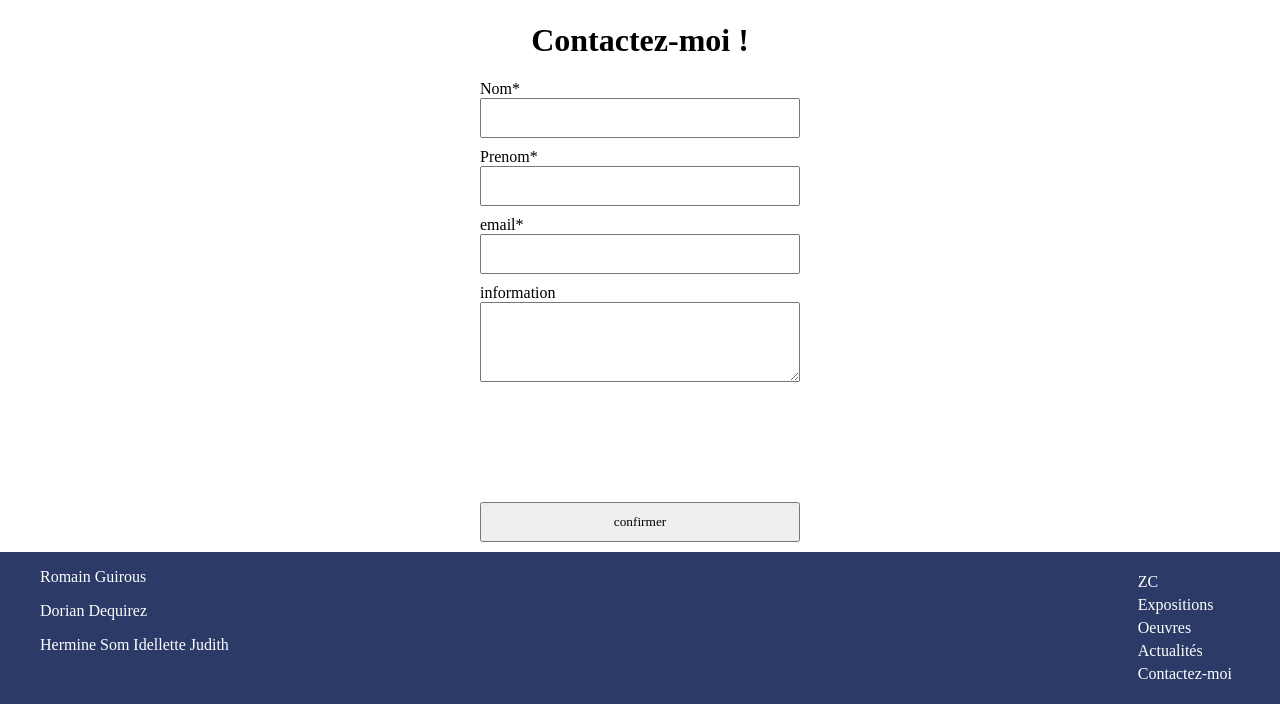
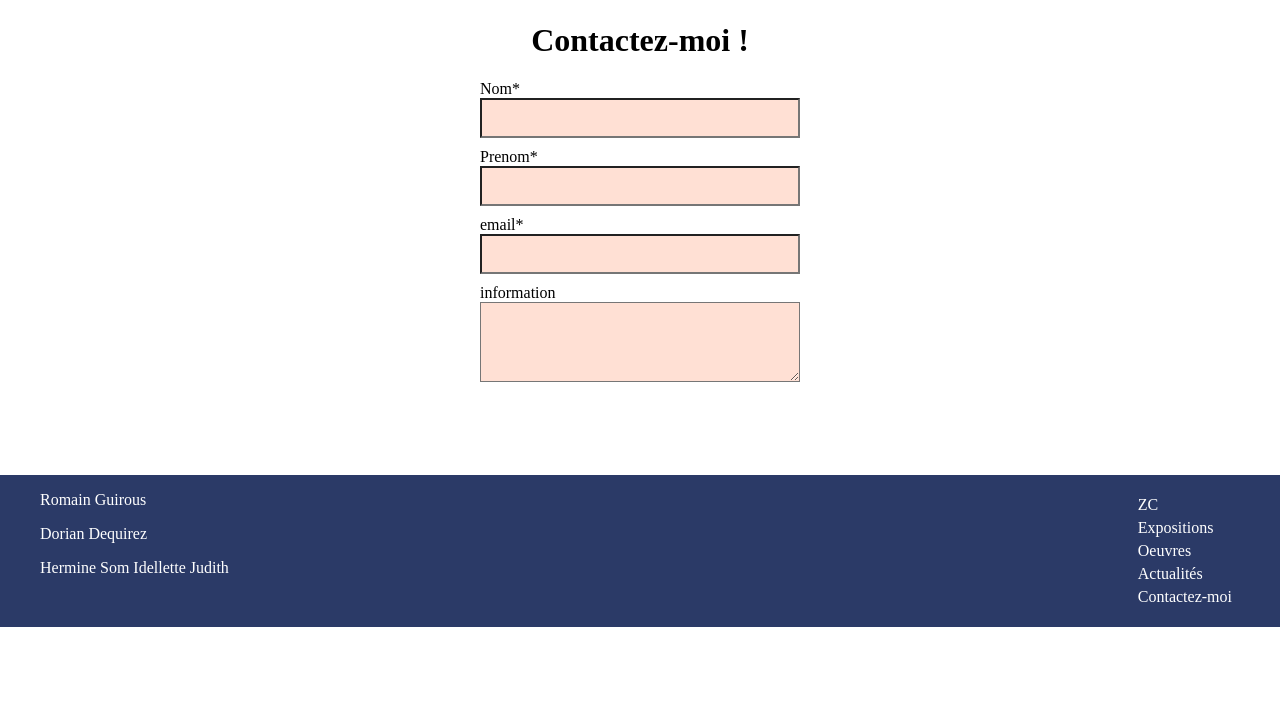
Before and after one commit to RomainGuirous/WCS-project1, a PHP site: page /contact.html in a window 1280 px wide; the page is wider, and only the part inside the window is pictured. Shown: the part 173-877 px from the top of that part. After the commit the page ends 800 px from the top of that part, so only its background shows below. Run offline with PHP 8.4, Linux system fonts and the light colour scheme.

Commit message:
modif css avant pres

```diff
--- a/contact.css
+++ b/contact.css
@@ -1,46 +1,57 @@
 @import url(style.css);
 
 
-.contact{
+.contact {
     display: flex;
     flex-direction: column;
     margin: auto 25%;
 }
 
-input{
+input {
     margin-bottom: 10px;
     height: 5vh;
 }
+.background-secondary-color{
+    background-color: var(--secondary-color);
+}
 
-.description{
+.description {
     height: 10vh;
     margin-bottom: 15vh;
 }
 
-label{
+label {
     align-content: center;
     justify-content: center;
     align-items: center;
 
 }
 
-.input-form{
+.input-form {
     margin-top: 1vw;
     position: relative;
 }
 
-.title{
-    text-align:center;
-    display:inline-block;
-    position:relative;
-    width:100%;
-   }
+.title {
+    text-align: center;
+    display: inline-block;
+    position: relative;
+    width: 100%;
+}
+.submit{
+    color: var(--light);
+    background-color: var(--primary-color);
+    font-size: 2rem;
+}
 
 
-   @media screen and (max-width: 360px) {
+@media screen and (max-width: 360px) {
 
     .contact {
         margin: auto 5%;
     }
 
+    .submit{
+        margin-bottom: 8rem;
+    }
 }
--- a/contact.html
+++ b/contact.html
@@ -35,24 +35,24 @@
         <div class="contact">
             <form class="contact" action="contact.php" method="post">
                     <label for="lastname">Nom*</label>
-                    <input type="text" name="lastname" id="lastname" pattern="([a-zA-Z0-9_\s]+)" required>
+                    <input class="background-secondary-color" type="text" name="lastname" id="lastname" pattern="([a-zA-Z0-9_\s]+)" required>
 
                     <label for="firstname">Prenom*</label>
-                    <input type="text" name="firstname" id="firstname" pattern="([a-zA-Z0-9_\s]+)" required>
+                    <input class="background-secondary-color" type="text" name="firstname" id="firstname" pattern="([a-zA-Z0-9_\s]+)" required>
 
                     <label for="firstname">email*</label>
-                    <input type="email" name="email" id="email" required>
+                    <input class="background-secondary-color" type="email" name="email" id="email" required>
 
                     <label for="description">information</label>
-                    <textarea class="description" type="text" name="description" id="description" ></textarea>
+                    <textarea class="description background-secondary-color" type="text" name="description" id="description" ></textarea>
 
-                    <input type="submit" value="confirmer">
+                    <input class="submit" type="submit" value="confirmer">
 
 
             </form>
         </div>
     </main>
-    <footer>
+    <footer class="footer">
         <div class="author">
             <ul class="list-wihout-dot">
                 <li>Romain Guirous</li>
--- a/expositions.php
+++ b/expositions.php
@@ -54,7 +54,7 @@
 
     </main>
 
-    <footer>
+    <footer class="footer">
         <div class="author">
             <ul class="list-wihout-dot">
                 <li>Romain Guirous</li>
--- a/login.html
+++ b/login.html
@@ -37,12 +37,12 @@
             <form class="contact" action="login.php" method="post">
 
                     <label for="login">Login*</label>
-                    <input type="text" name="login" id="login" pattern="([a-zA-Z0-9_\s]+)" required>
+                    <input class="background-secondary-color" type="text" name="login" id="login" pattern="([a-zA-Z0-9_\s]+)" required>
 
                     <label for="password">mot de passe*</label>
-                    <input type="password" name="password" id="password" required>
+                    <input class="background-secondary-color" type="password" name="password" id="password" required>
 
-                    <input type="submit" value="confirmer">
+                    <input class="submit" type="submit" value="confirmer">
             </form>
         </div>
 
--- a/style.css
+++ b/style.css
@@ -155,4 +155,8 @@ footer {
         margin-right: 1rem;
     }
 
+    .footer{
+        position: relative;
+    }
+
 }
```
Also changed, not shown: admin.css (+17 -3 lines), admin.php (+9 -8 lines), contact.csv (+2 -9 lines), index.css (+1 -15 lines).
